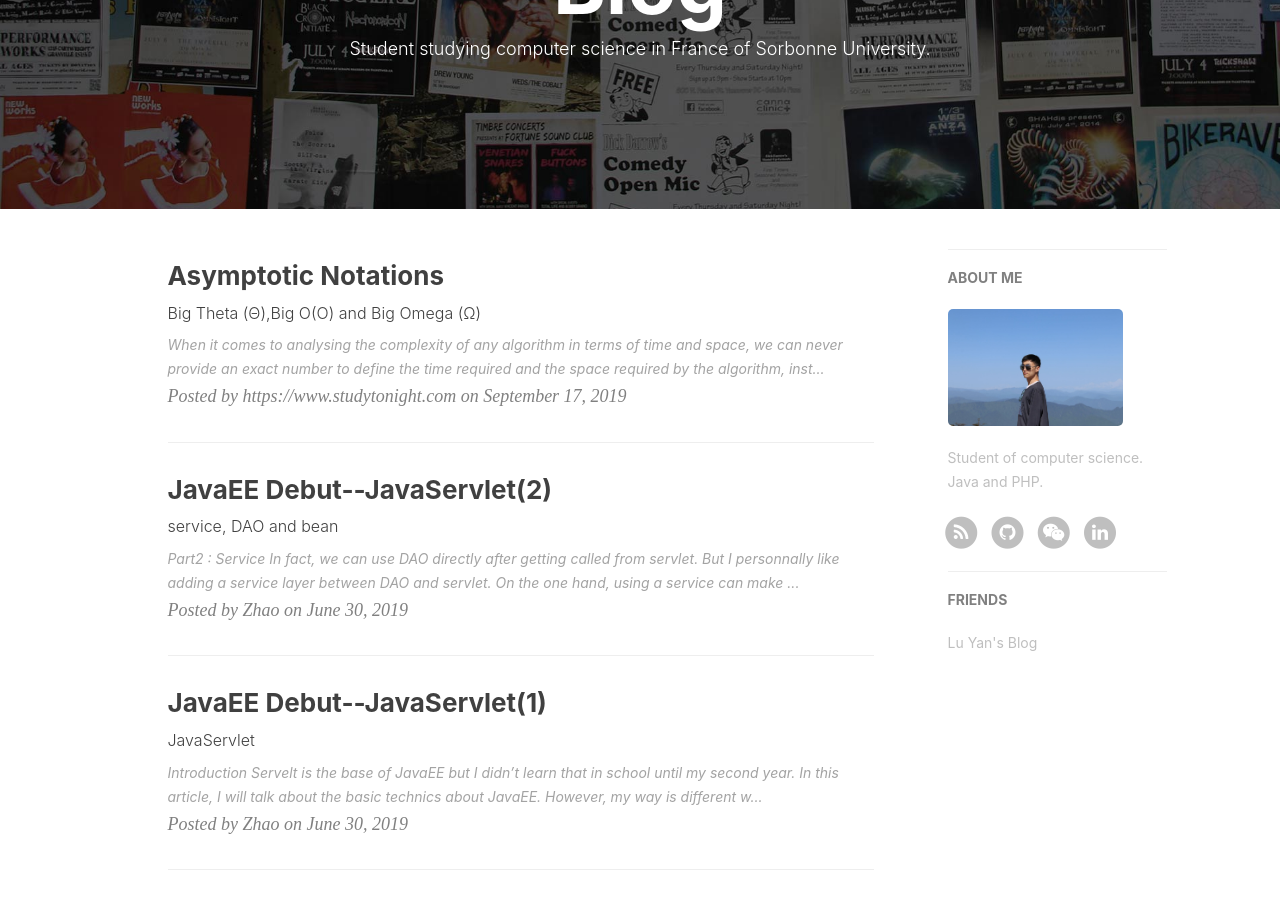
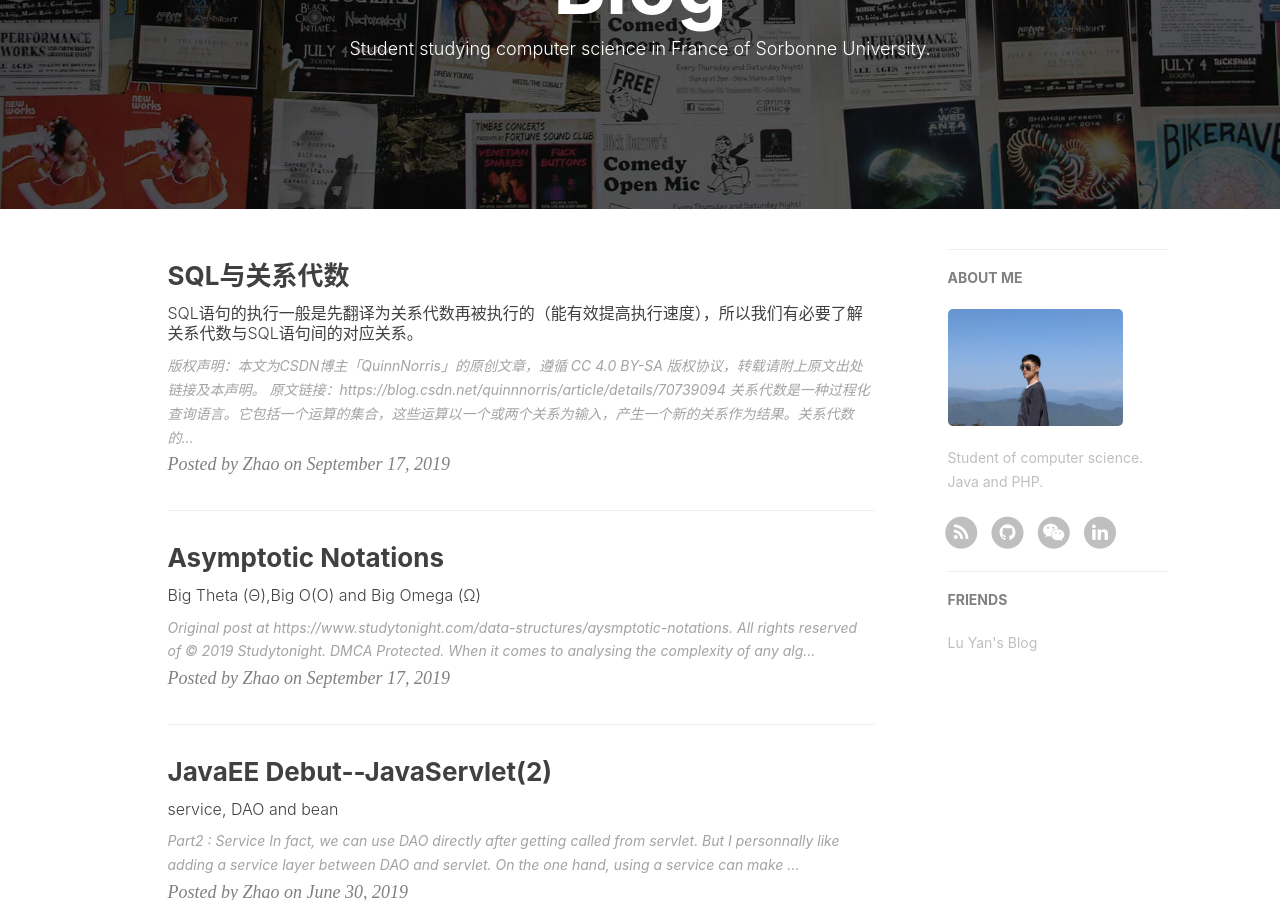
Before and after one commit to valeeraZ/valeeraZ.github.io, a Jekyll site: the page built from index.html, in a window 1280 px wide and 900 px high, scrolled down 297 px. Built offline with Jekyll 4.4.1, drawn with Linux system fonts in a browser that asks for light colours; nearby versions of some CDN libraries; the list of posts is cut into pages by our own code; comment, search, counter and statistics services are not loaded; some of the changed lines change nothing that is shown.

Commit message:
New post

```diff
--- a/_posts/2019-09-17-Asymptotic-Notations.md
+++ b/_posts/2019-09-17-Asymptotic-Notations.md
@@ -3,11 +3,13 @@ title: Asymptotic Notations
 layout: post
 subtitle: Big Theta (Θ),Big O(O) and Big Omega (Ω)
 date:       2019-09-17
-author:     "https://www.studytonight.com"
+author:     "Zhao"
 header-img: "img/algo.jpg"
 tags:
     - Algorithme
 ---
+**Original post at** <https://www.studytonight.com/data-structures/aysmptotic-notations>. All rights reserved of © 2019 Studytonight. [DMCA Protected](https://www.dmca.com/Protection/Status.aspx?ID=3075061c-0e86-4754-964b-d319a50d06af&refurl=https://www.studytonight.com/data-structures/aysmptotic-notations).
+
 When it comes to analysing the complexity of any algorithm in terms of time and space, we can never provide an exact number to define the time required and the space required by the algorithm, instead we express it using some standard notations, also known as **Asymptotic Notations**.
 
 When we analyse any algorithm, we generally get a formula to represent the amount of time required for execution or the time required by the computer to run the lines of code of the algorithm, number of memory accesses, number of comparisons, temporary variables occupying memory space etc. This formula often contains unimportant details that don't really tell us anything about the running time.
--- /dev/null
+++ b/_posts/2019-09-19-SQL-Relation-Algebra.md
@@ -0,0 +1,133 @@
+---
+title: SQL与关系代数
+layout: post
+subtitle: SQL语句的执行一般是先翻译为关系代数再被执行的（能有效提高执行速度），所以我们有必要了解关系代数与SQL语句间的对应关系。
+date:       2019-09-17
+author:     "Zhao"
+header-img: "img/database.jpeg"
+tags:
+    - Data Base
+---
+版权声明：本文为CSDN博主「QuinnNorris」的原创文章，遵循 [CC 4.0 BY-SA](http://creativecommons.org/licenses/by-sa/4.0/) 版权协议，转载请附上原文出处链接及本声明。
+
+原文链接：<https://blog.csdn.net/quinnnorris/article/details/70739094>
+
+关系代数是一种过程化查询语言。它包括一个运算的集合，这些运算以一个或两个关系为输入，产生一个新的关系作为结果。关系代数的基本运算有：
+
+名称|英文|符号
+:-:|:-:|:-:
+选择|select|σ
+投影|project|Π
+并|union|∪
+集合差|set-difference|-
+笛卡儿积|Cartesian-product|×
+更名|rename|ρ
+
+除了上面的6种基本运算之外，还有一些其他运算，其他运算是可以用基本运算来表示的。但是在实际中，我们为了方便使用，单独的建立了一种运算来表示，其他运算有：
+
+名称|英文|符号
+:-:|:-:|:-:
+集合交|intersection|∩
+自然连接|natural join|⋈
+赋值|assignment|←
+
+## 选择运算
+
+英文： select
+字符： σ
+读音： sigma
+选择运算在关系中选择出能够满足给定谓词的元组。将那些不满足谓词的元组剔除，组成一个新的关系。在σ后面小写谓词代表查询条件，括号中写要操作的关系。可以使用=，≠，＞，＜，≤，≥来进行谓词的判断。另外，也可以使用and(∧)or(∨)not(﹁)将多个谓词组合成一个较大的谓词。
+
+示例:
+
+`σage>18(User)` 在User关系中查找出年龄大于18的所有元组并返回这些元组组成的关系
+`σage>20 ∧ salary>10000(User)` 在User关系中查找出年龄大于20并且工资高于10000的所有元组并返回这些元组组成的关系
+
+## 投影运算
+
+英文： project
+字符： Π
+读音： pi（是希腊字母π的大写形式）
+如果我们只对一个关系中的某些属性感兴趣而不是所有，那么我们使用投影关系来选择出我们想要的属性，投影关系返回一个仅含有这些属性的关系。因为关系是集合，所以将返回的关系中所有重复的元组将被剔除。
+
+示例:
+`Πname(σage>18(User))`
+在User关系中查找出年龄大于18的所有元组并返回这些元组的姓名name组成的关系。
+
+## 并运算
+
+英文： union
+字符： ∪
+有时我们需要把两个关系中的内容联系起来，或者一个关系经过不同的查询，我们希望把结果联系在一起。这就要使用并运算。没有什么不同的，和集合中的并很相似。需要注意的是，并运算处理的两个关系必须具有相同的属性，否则并运算将没有意义。
+
+示例:
+`Πname(σage>18(User)) ∪ Πname(σaddress="NewYork"(Home))`
+在User关系中找出所有年龄大于18的姓名，在Home关系中找出所有家在NewYork的人的姓名，将这两个关系取并集，得到一个并关系。
+
+## 差运算
+
+英文： set-difference
+字符： -
+我们用一个关系A差运算另个一个关系B，表示剩下A中有但是B中没有的元组组成的关系。和并运算相同的，我们必须保证-运算在相容的关系之间进行。
+
+示例:
+`Πname(σage>18(User))-Πname(σaddress="NewYork"(Home))`
+在User关系中找出所有年龄大于18的姓名，在Home关系中找出所有家在NewYork的人的姓名，得到User中存在而Home中不存在的人的姓名的关系。
+
+## 笛卡儿积运算
+
+英文： Cartesian-product
+字符： ×
+有时我们需要把两个不相关的关系连接起来，但是这两个关系之中的属性却各不相同。对于这种不相容的情况我们不能使用交并差运算。笛卡儿乘积，用第一个关系A中的一个元组和第二个关系B中的所有元组结合，创造出一条包含着所有属性的新元组（如果在两个关系中有同名属性c，则在新关系中用A.c和B.c分别来表示）。这样得到的新关系中一共有A的元组数乘以B的元组数条信息。
+
+示例:
+`User × Home` 将User关系和Home关系做笛卡儿乘积运算
+
+## 更名
+
+英文： rename
+字符： ρ
+读音： rho
+关系表达式的结果没有给我们能够引用的名字。如果想要引用一个产生的关系，最基础的就是把这句语句再写一遍，但是这种方法不是很好的。我们可以通过ρ表示更名或是命名，为一个关系起个名。
+
+示例:
+`ρadult(Πname(σage>18(User)))` 将User关系中所有年龄大于18的人的姓名取出作为一个新的关系，并把这个关系起名为adult。
+
+## 交运算（其他运算）
+
+英文： intersection
+字符： ∩
+集合交运算表示出在A和B两个关系中都存在的元组的新关系。A和B两个元组应该是属性相同的。交运算是其他运算而不是基础运算。我们可以通过 `A-(A-B)` 得到`A∩B`。
+
+示例:
+`Πname(σage>18(User)) ∩ Πname(σaddress="NewYork"(Home))`
+在User关系中找出所有年龄大于18的姓名，在Home关系中找出所有家在NewYork的人的姓名，将这两个关系中都存在的姓名取出作为新的关系。
+
+## 自然连接（其他运算）
+
+英文： natural join
+字符： ⋈
+有的时候我们需要把两个属性并不是完全相同的关系连接在一起，就像笛卡儿积做的那样。但是我们又不想直接使用笛卡儿积，因为这种方法实在是耗时耗力，我们希望得到更为简练有效的数据。这时我们就需要自然连接。自然连接将两个关系A和B的共同属性作为根本，将两个表中这些共同属性的值都相同元组拼接在一起作为一个新的元组，而将剩下不能拼接的部分全部舍弃，这样得到一个新的关系。
+
+自然连接也是一个其他运算。我们可以先将A和B关系做笛卡儿积，然后基于两个关系中相同的属性做相等性判断，去掉不等的元组，最后将属性简化，得到自然连接的结果。
+
+示例:
+`User ⋈ Home` 将User关系和Home关系做自然连接
+
+## 赋值运算（其他运算）
+
+英文： assignment
+字符： ←
+实际上，赋值和更名很像，只不过赋值可以单独的写在一句话中，下面可以使用箭头左侧的名字作为右边关系的表示。
+
+示例:
+`temp1 ← Πname(σaddress="NewYork"(Home))`
+ `temp2 ← Πname(σage>18(User))`
+`temp1 ∩ temp2`
+
+在User关系中找出所有年龄大于18的姓名，在Home关系中找出所有家在NewYork的人的姓名，将这两个关系中都存在的姓名取出作为新的关系。
+
+**其他链接或参考资料**:
+[SQL与关系代数](https://rgb-24bit.github.io/blog/2019/sql-relational-algebra.html)
+
+[《数据库系统概念》:作者: （美）Abraham Silberschatz / （美）Henry F.Korth / （美）S.Sudarshan](https://book.douban.com/subject/10548379/)
```
Also changed, not shown: img/database.jpeg (added).
